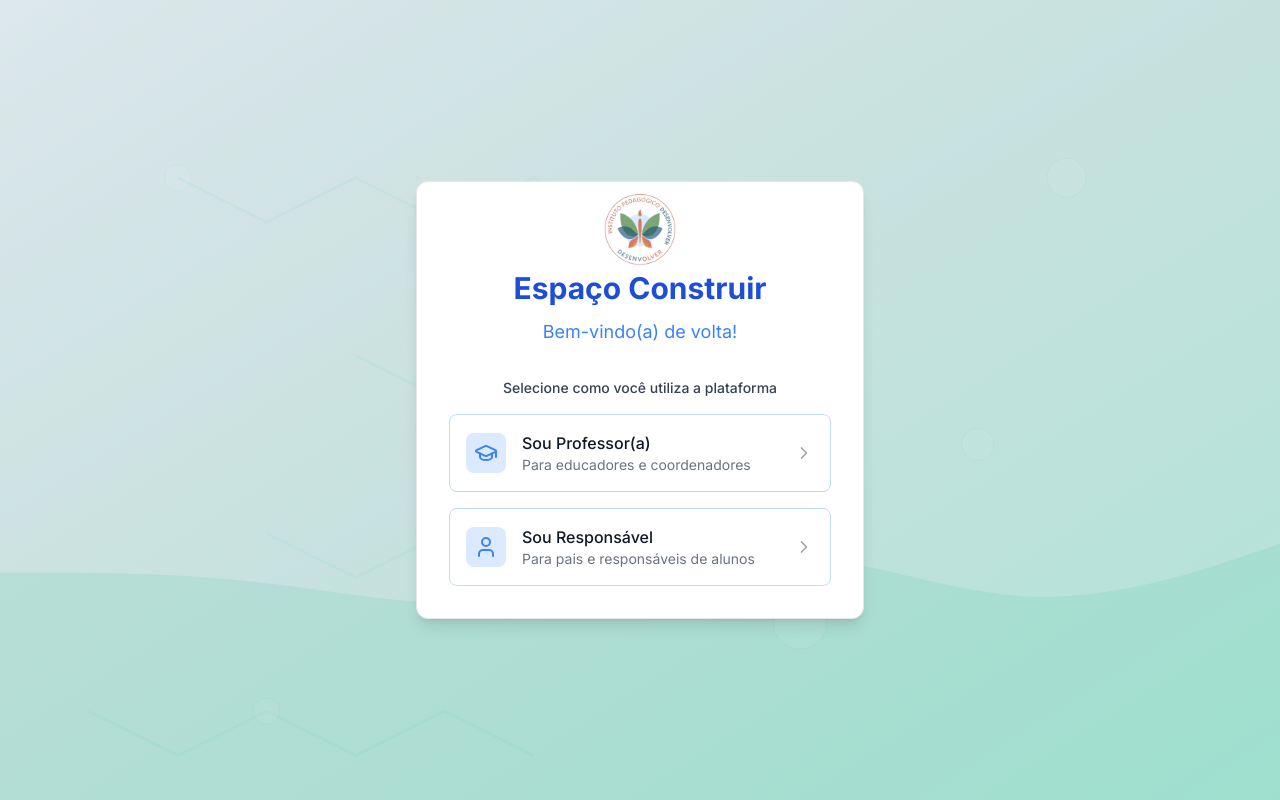
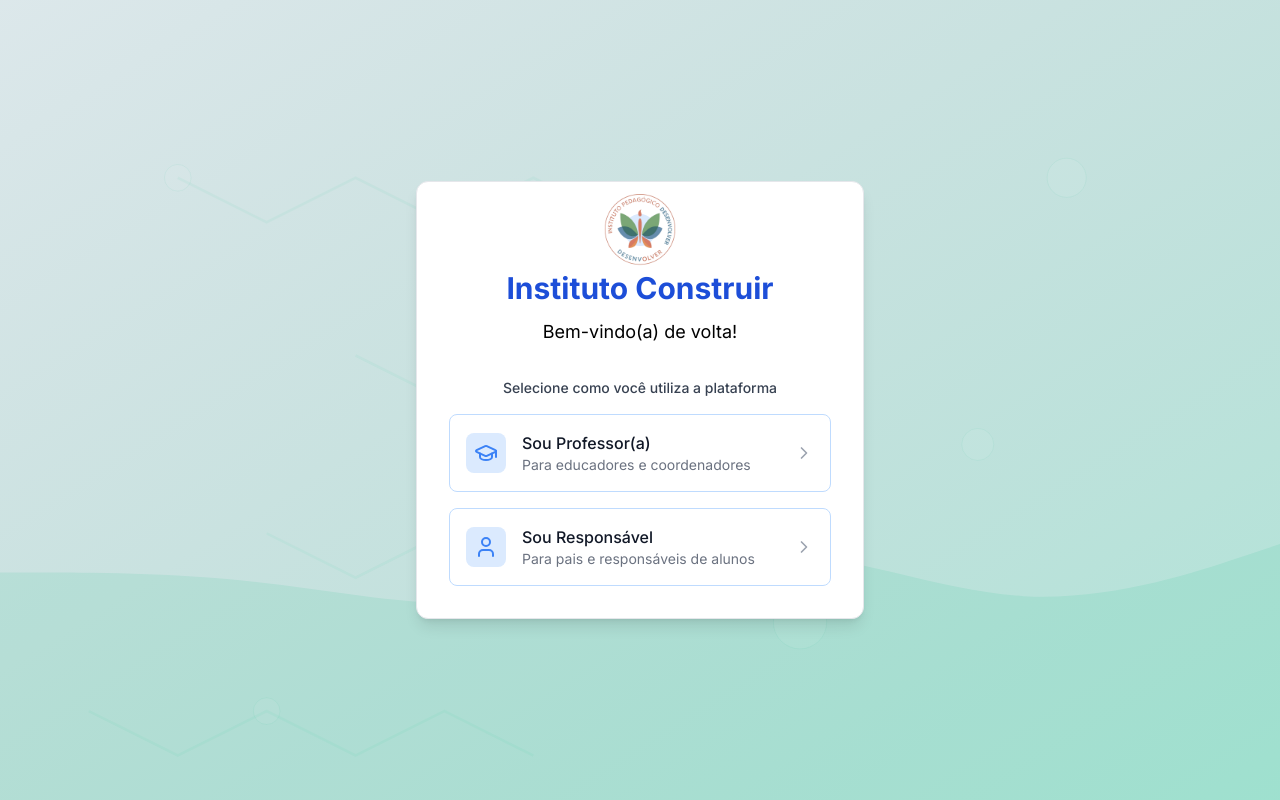
Before and after one commit to Dev-Adrianoo/espaco-construir-frontend, a React (Vite) app: page / in a window 1280 px wide. Built offline with nearby package versions, Linux system fonts and the light colour scheme; no server answers.

Commit message:
add: mudança de cor da fonte

```diff
--- a/src/pages/auth-flow-react.tsx
+++ b/src/pages/auth-flow-react.tsx
@@ -336,8 +336,8 @@
             ></img>
           </div>
         </div>
-        <h2 className="text-3xl font-bold text-blue-700">Espaço Construir</h2>
-        <p className="mt-3 text-lg text-blue-500">Bem-vindo(a) de volta!</p>
+        <h2 className="text-3xl font-bold text-blue-700">Instituto Construir</h2>
+        <p className="mt-3 text-lg text-black">Bem-vindo(a) de volta!</p>
       </div>
 
       <p className="text-sm font-medium text-gray-700 mb-4 text-center">
```
